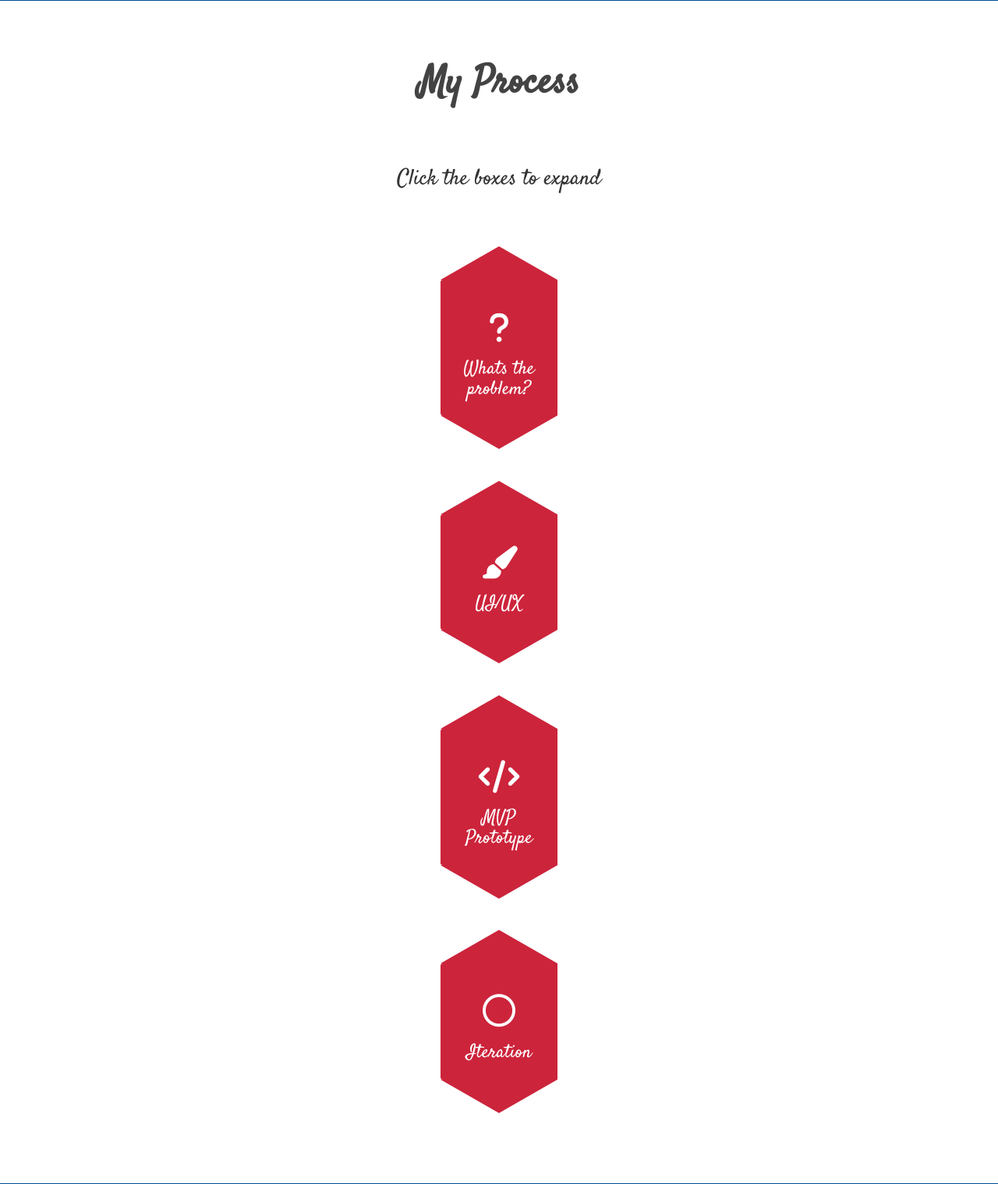
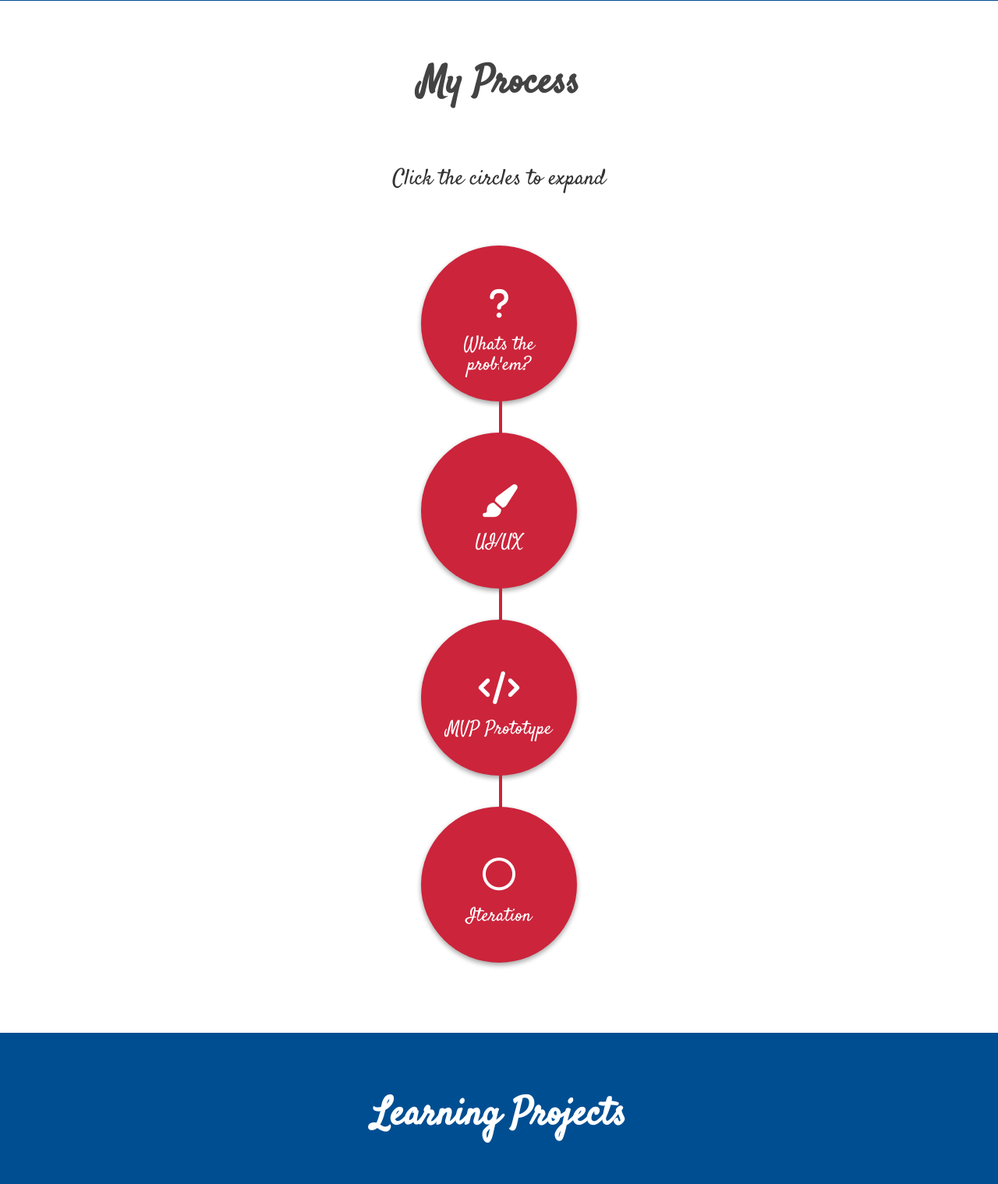
Before and after one commit to FredrikOseberg/websmith, a PHP site: page / in a window 1280 px wide. Shown: the part 2983-4502 px from the top of the page at 78% size. Run offline with PHP 8.4, Linux system fonts and the light colour scheme; some libraries are stand-ins or nearby versions.

Commit message:
Changed animation and changed hexagons to circles

```diff
--- a/css/app.css
+++ b/css/app.css
@@ -428,58 +428,30 @@ a, a:focus, a:visited, a:hover, a:active {
 	margin: 20px;
 }
 
-.hexagon {
-  position: relative;
-  width: 150px;
-  max-height: 86.60px;
-  transition: all 0.5s ease;
-  background-color: #cc243b;
-  margin: 43.30px 0;
-  cursor: pointer;
-}
-
-.hexagon:before,
-.hexagon:after {
-  content: "";
-  position: absolute;
-  width: 0;
-  border-left: 75px solid transparent;
-  border-right: 75px solid transparent;
-}
-
-.hexagon:before {
-  bottom: 100%;
-  border-bottom: 43.30px solid #cc243b;
-}
-
-.hexagon:after {
-  top: 100%;
-  width: 0;
-  border-top: 43.30px solid #cc243b;
-}
-
-.hexagon.clicked {
-	max-height: 100%;
-}
-
-.hexagon.clicked:after,
-.hexagon.clicked:before {
-	border-left: 0;
-	border-right: 0;
-}
-
-.hex {
+.process-item {
 	background-color: #cc243b;
+	border-radius: 100%;
+	height: 200px;
+	width: 200px;
+	color: #fff;
 	display: flex;
-	max-height: 100%;
 	justify-content: center;
 	align-items: center;
 	flex-direction: column;
-	text-align: center;
-	transition: all 0.3s ease;
-	color: #fff;
-	border-top-left-radius: 3px;
-	border-bottom-left-radius:3px;
+	cursor: pointer;
+	position: relative;
+}
+
+.process-link {
+	position: absolute;
+	background-color: #cc243b;
+	height: 100px;
+	width: 4px;
+	transform: translateY(-50px);
+}
+
+.process-item-shadow {
+	box-shadow: 0 3px 6px rgba(0,0,0,0.16), 0 3px 6px rgba(0,0,0,0.23);
 }
 
 .process-heading {
@@ -927,6 +899,9 @@ a, a:focus, a:visited, a:hover, a:active {
 		left: 5px;
 		position: inherit;
 	}
+	.process-item {
+		margin-bottom: 50px;
+	}
 }
 
 @media (max-width: 768px) {
@@ -984,6 +959,9 @@ a, a:focus, a:visited, a:hover, a:active {
 	.main-content h1 {
 		max-width: 80%;
 	}
+	.process-item {
+		margin-bottom: 0;
+	}
 }
 
 
--- a/home.html
+++ b/home.html
@@ -92,11 +92,11 @@
 
  <div class="process">
 		<h1 class="text-header">My Process</h1>
-		<h3 class="process-undertext">Click the boxes to expand</h3>
+		<h3 class="process-undertext">Click the circles to expand</h3>
 		<ul class="process-list">
 			<li class="process-list-item" data-id="problem">
 				<div class="process-wrapper">
-					<div class="hexagon hex" data-target="hexagon">
+					<div class="process-item process-item-shadow" data-target="hexagon">
 						<i class="fa fa-question" aria-hidden="true"></i>
 						<h3 class="process-heading">Whats the problem?</h3>
 					</div>
@@ -104,10 +104,11 @@
 						<p class="process-content content">Before we start any work I want to get a clear understanding of the problem you are trying to solve. This means a deep dive into your business and customers. Let's dive deep into the problem you are trying to solve.</p>
 					</div>
 				</div>
+				<span class="process-link"></span>
 			</li>
 			<li class="process-list-item" data-id="design">
 				<div class="process-wrapper">
-					<div class="hexagon hex" data-target="hexagon">
+					<div class="process-item process-item-shadow" data-target="hexagon">
 						<i class="fa fa-paint-brush" aria-hidden="true"></i>
 						<h3 class="process-heading">UI/UX</h3>
 					</div>
@@ -117,11 +118,12 @@
 						</p>
 					</div>
 				</div>
+				<span class="process-link"></span>
 			</li>
 
 			<li class="process-list-item" data-id="mvp">
 				<div class="process-wrapper">
-					<div class="hexagon hex" data-target="hexagon">
+					<div class="process-item process-item-shadow" data-target="hexagon">
 						<i class="fa fa-code" aria-hidden="true"></i>
 						<h3 class="process-heading">MVP Prototype</h3>
 					</div>
@@ -129,10 +131,11 @@
 						<p class="process-content content">Look, I get it. We all love our product and want to launch the best thing ever. Forget that, build the prototype and launch it, then iterate based on user feedback. As Reid Hoffman says: You should be somewhat embarrassed of your product when you launch.</p>
 					</div>
 				</div>
+				<span class="process-link"></span>
 			</li>
 			<li class="process-list-item" data-id="iterate">
 				<div class="process-wrapper">
-					<div class="hexagon hex" data-target="hexagon">
+					<div class="process-item process-item-shadow" data-target="hexagon">
 						<i class="fa fa-circle-o" aria-hidden="true"></i>
 						<h3 class="process-heading">Iteration</h3>
 					</div>
```
Also changed, not shown: app.js (+11 -38 lines), bundle.js.
